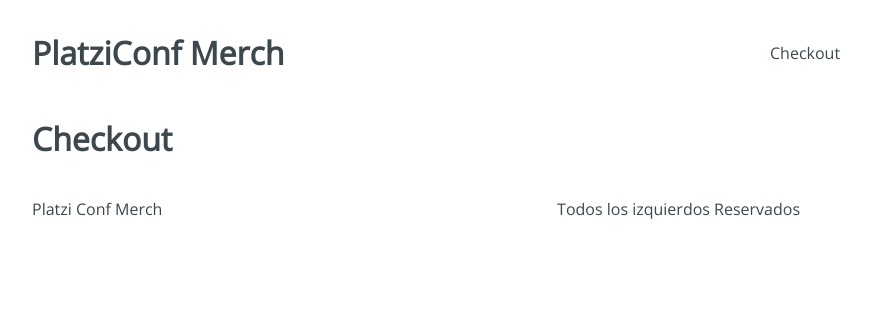
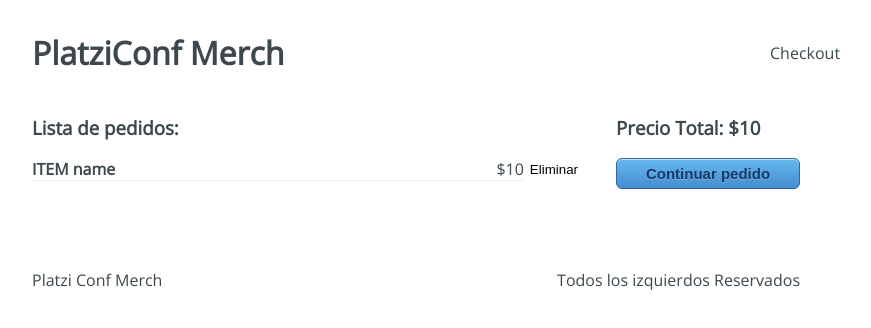
Before and after one commit to LeonelValencia/temazcalli_barra-dandelion, a React app: page /checkout in a window 1280 px wide. Shown: the top 328 px of the page, without its empty margins (224-1095 px from the left). Built offline with nearby package versions, Linux system fonts and the light colour scheme.

Commit message:
maquetacion y estilos del formulario de checkout

```diff
--- a/src/containers/Checkout.jsx
+++ b/src/containers/Checkout.jsx
@@ -1,8 +1,24 @@
 import React from 'react';
+import '../styles/components/Checkout.css'
 
 const Checkout = () => {
     return (
-        <h1>Checkout</h1>
+        <div className="Checkout">
+            <div className="Checkout-content">
+                <h3>Lista de pedidos:</h3>
+                <div className="Checkout-item">
+                    <div className="Checkout-element">
+                        <h4>ITEM name</h4>
+                        <span>$10</span>
+                    </div>
+                    <button type='button'>Eliminar</button>
+                </div>
+            </div>
+            <div className="Checkout-sidebar">
+                <h3>Precio Total: $10</h3>
+                <button type='button'>Continuar pedido</button>
+            </div>
+        </div>
     );
 }
 
```
